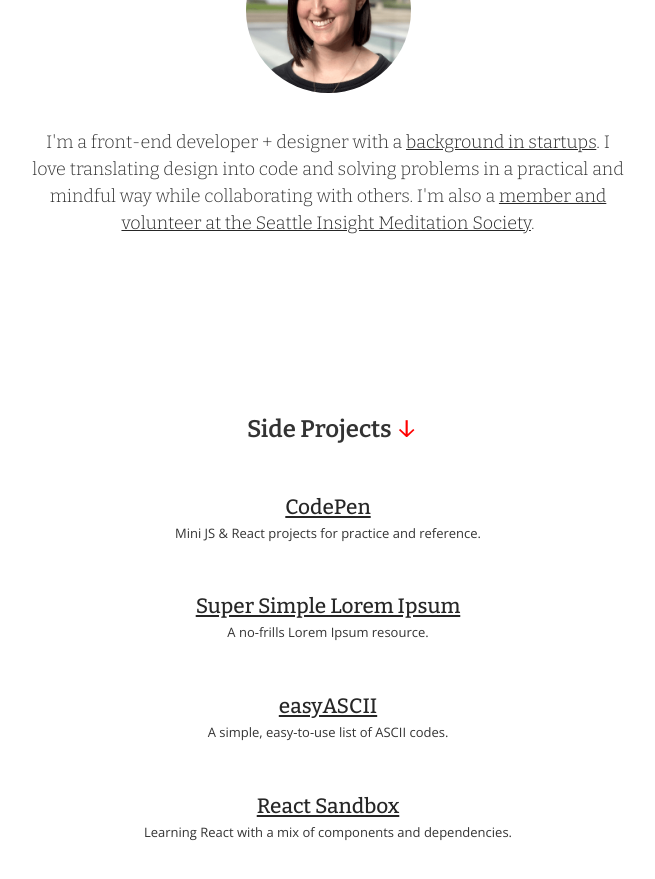
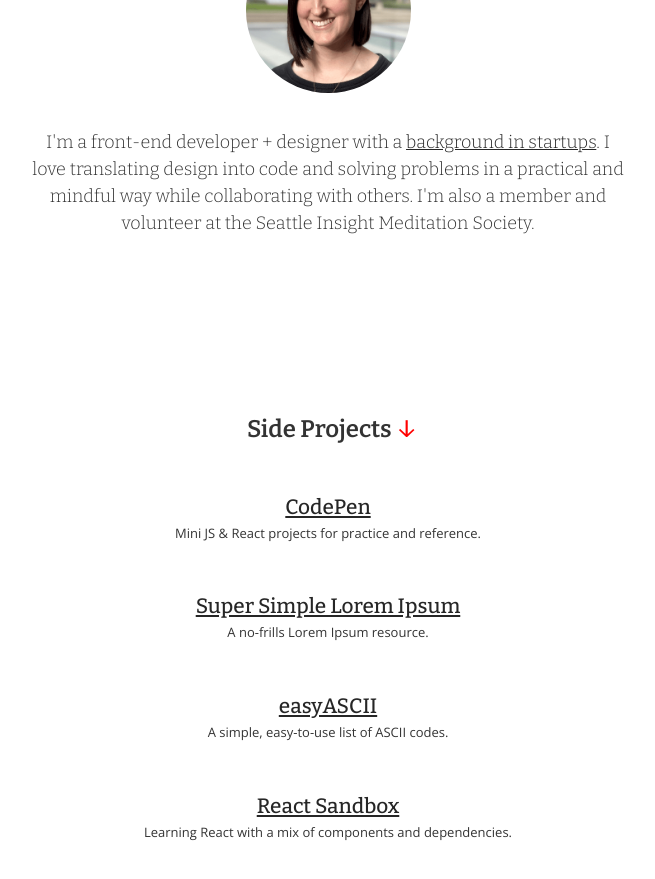
Before and after one commit to kelbyhawn/kelby-hawn, a React (Create React App) app: page / in a window 1280 px wide. Shown: the part 1040-1919 px from the top of the page, without its empty margins (312-967 px from the left). Built offline with nearby package versions, Linux system fonts and the light colour scheme.

Commit message:
remove link in about section

```diff
--- a/src/sections/About.js
+++ b/src/sections/About.js
@@ -9,7 +9,7 @@
     <section id="about" className="about">
         <h3>About Me <span>↓</span></h3>
         <img src={me} alt="Kelby Hawn" />
-        <p>I'm a front-end developer + designer with a <ATag href="https://www.crunchbase.com/person/kelby-hawn" linkText="background in startups" />. I love translating design into code and solving problems in a practical and mindful way while collaborating with others. I'm also a <ATag href="https://seattleinsight.org/" linkText="member and volunteer at the Seattle Insight Meditation Society" />.</p>
+        <p>I'm a front-end developer + designer with a <ATag href="https://www.crunchbase.com/person/kelby-hawn" linkText="background in startups" />. I love translating design into code and solving problems in a practical and mindful way while collaborating with others. I'm also a member and volunteer at the Seattle Insight Meditation Society.</p>
     </section>
   )
 }
```
